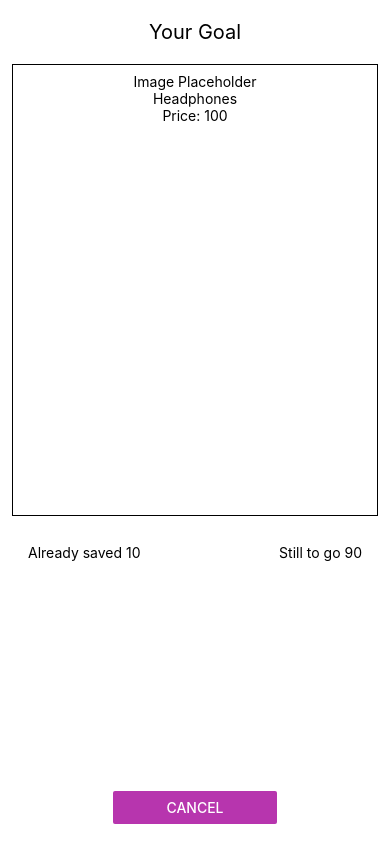
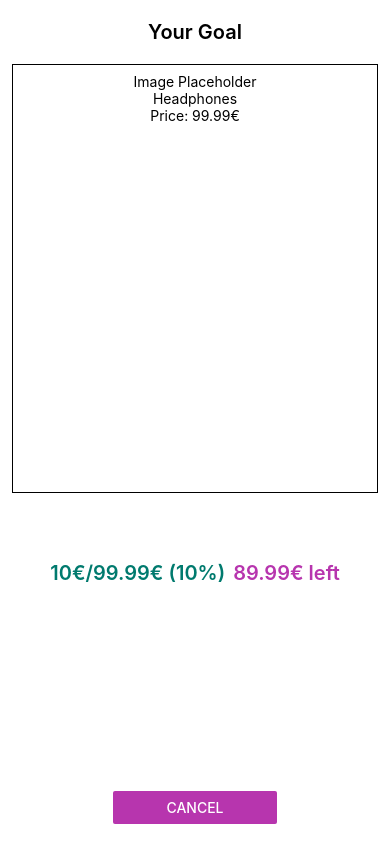
Before and after one commit to krisograbek/kill-da-habit, a React Native app: screen / in a window 390 px wide. Both pictures are taken after a click on the element 158 px from the left and 89 px from the top of the page. Built offline with nearby package versions, Linux system fonts and the light colour scheme.

Commit message:
made progress bar component more reusable

```diff
--- a/App.js
+++ b/App.js
@@ -11,12 +11,12 @@ export default function App() {
   const [createHabitVisible, setCreateHabitVisible] = useState(false);
   const [isGoalModalVisible, setIsGoalModalVisible] = useState(false);
   const [habitList, setHabitList] = useState([]);
-  const [currentGoal, setCurrentGoal] = useState({ name: "Headphones", price: 100 })
+  const [currentGoal, setCurrentGoal] = useState({ name: "Headphones", price: 99.99 })
   return (
     <View style={styles.appContainer}>
       <Header>
         <Pressable style={styles.progressContainer} onPress={() => setIsGoalModalVisible(true)}>
-          <ProgressBar progress={0.3} setShowGoalVisible={setIsGoalModalVisible} />
+          <ProgressBar progress={0.3} mainStyles={{ flex: 0.5, paddingHorizontal: 12, paddingVertical: 6, }} />
         </Pressable>
         <Pressable style={styles.button} onPress={() => setCreateHabitVisible(true)}>
           <Text style={styles.buttonText}>+</Text>
@@ -39,8 +39,6 @@ const styles = StyleSheet.create({
   },
   progressContainer: {
     flex: 1,
-    height: '80%',
-    margin: 12,
   },
   button: {
     borderRadius: 50,
--- a/components/ProgressBar.js
+++ b/components/ProgressBar.js
@@ -3,6 +3,7 @@ import { Pressable, StyleSheet, Text, View } from 'react-native';
 import { theme } from '../global.styles';
 
 const ProgressBar = ({ progress, mainStyles }) => {
+  console.log(mainStyles)
   return (
     <View style={[styles.mainContainer, mainStyles]}>
       <View style={[styles.leftSide, { flex: progress }]}>
@@ -20,8 +21,6 @@ const styles = StyleSheet.create({
     // flex: 1,
     flexDirection: 'row',
     alignItems: 'stretch',
-    paddingHorizontal: 8,
-    paddingTop: 6,
   },
   leftSide: {
     borderTopLeftRadius: 8,
--- a/components/SavingGoal.js
+++ b/components/SavingGoal.js
@@ -4,6 +4,8 @@ import { theme } from '../global.styles';
 import ProgressBar from './ProgressBar';
 
 const SavingGoal = ({ isVisible, setIsVisible, goal, saved }) => {
+  const { name, price } = goal;
+  const progressPercent = parseInt(saved / price * 100)
   const handleOnClose = () => {
     setIsVisible(false);
   }
@@ -28,18 +30,20 @@ const SavingGoal = ({ isVisible, setIsVisible, goal, saved }) => {
           </View>
           <View>
             <Text>
-              Price: {goal.price}
+              Price: {goal.price}€
             </Text>
           </View>
         </View>
+        <ProgressBar progress={saved / goal.price} mainStyles={{ height: 40 }} />
         <View style={styles.progressContainer}>
-          <Text>
-            Already saved {saved}
+          <Text style={[styles.progressText, { color: theme.colors.primary }]}>
+            {saved}€/{goal.price}€&nbsp;({progressPercent}%)
           </Text>
-          <Text>Still to go {goal.price - saved}</Text>
+          <Text style={[styles.progressText, { color: theme.colors.secondary }]}>
+            {goal.price - saved}€ left
+          </Text>
         </View>
         {/* <View style={styles.progressBar}> */}
-        <ProgressBar progress={saved / goal.price} mainStyles={{}} />
         {/* </View> */}
         <View style={styles.button}>
           <Button testID='closeButton' title='Cancel' onPress={handleOnClose} color={theme.colors.secondary} />
@@ -63,6 +67,7 @@ const styles = StyleSheet.create({
   },
   titleText: {
     fontSize: 20,
+    fontWeight: "600",
   },
   goalContainer: {
     flex: 2,
@@ -76,11 +81,16 @@ const styles = StyleSheet.create({
     flex: 1,
     width: "100%",
     flexDirection: "row",
-    justifyContent: "space-between",
+    justifyContent: "center",
     padding: 16,
   },
   progressBar: {
     flex: 1,
+  },
+  progressText: {
+    fontSize: 20,
+    fontWeight: "600",
+    paddingHorizontal: 4,
   },
   button: {
     width: '45%',
```
